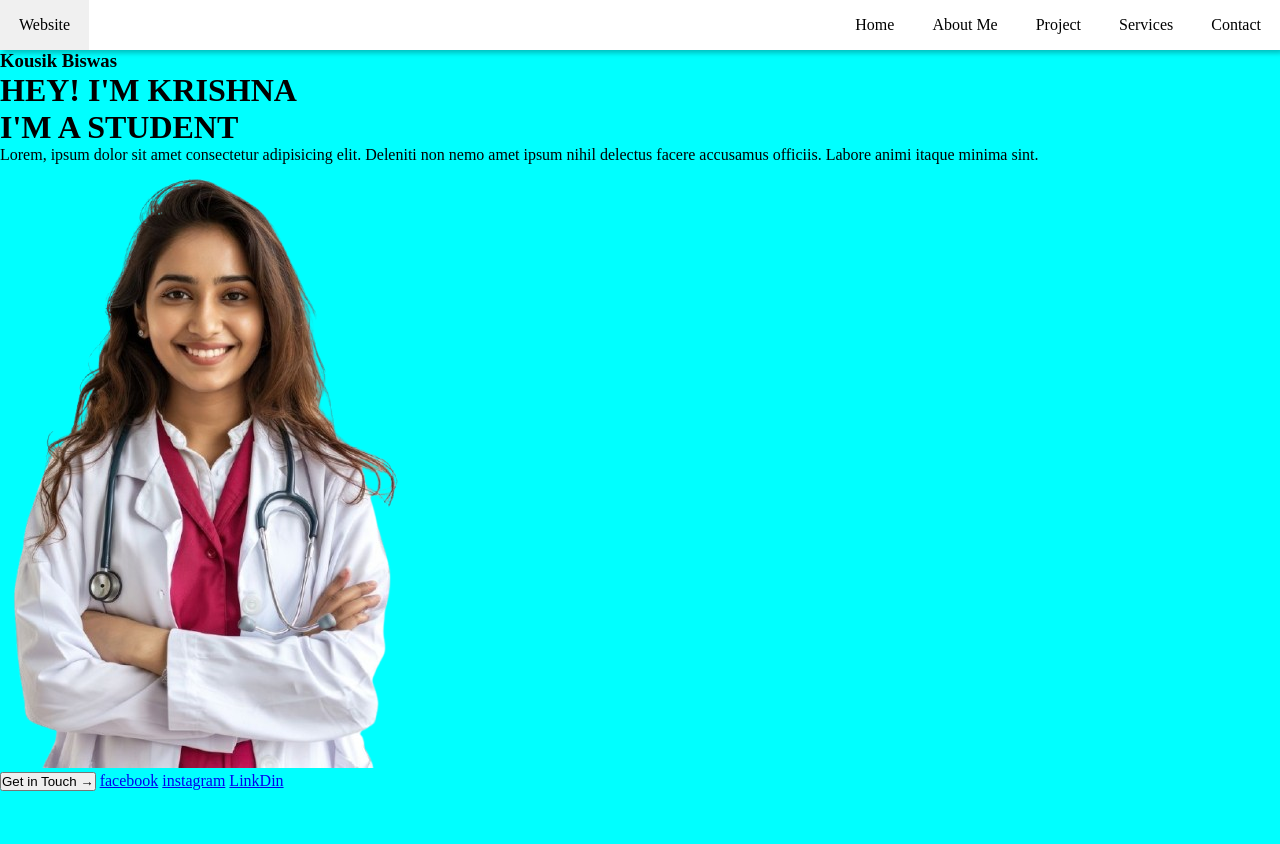
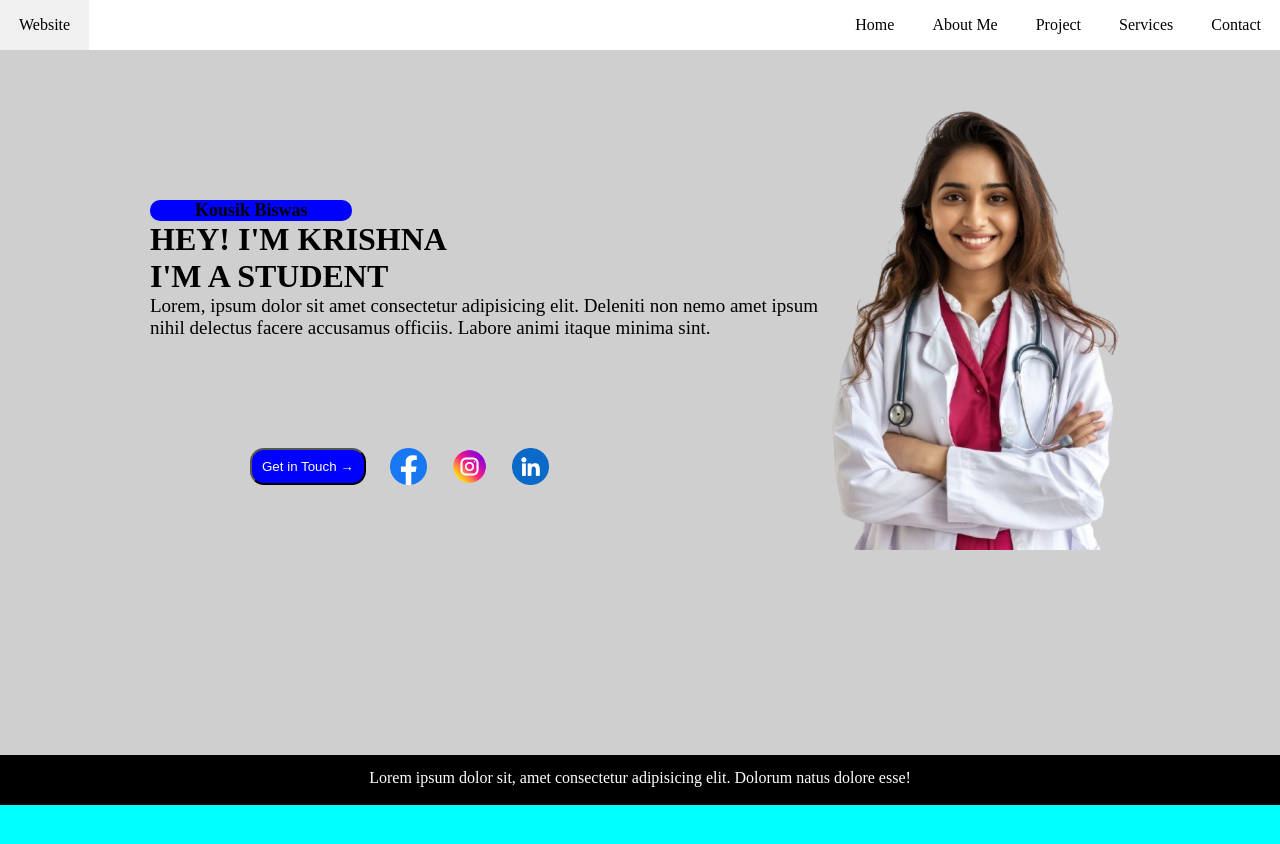
Before and after one commit to codekrishn/CV_Profile_Webpage, a plain HTML site: page index.html in a window 1280 px wide. Before the commit the page ends 800 px from the top, so only its background shows below. Drawn offline with Linux system fonts and the light colour scheme.

Commit message:
add hero section

```diff
--- a/index.html
+++ b/index.html
@@ -11,7 +11,6 @@
 <body>
 
     <!-- Navigation -->
-
     <nav>
         <ul class="sidebar">
             <li onclick="hideSidebar()"><a href="#"><img src="img/close.png" alt=""></a></li>
@@ -36,22 +35,31 @@
     </nav>
 
     <!-- Hero Section -->
+    <div class="hero-all">
         <div class="hero-container">
+            <div class="hero-to-img">
                 <div class="hero">
                     <h3>Kousik Biswas</h3>
                     <h1>HEY! I'M KRISHNA</h1>
                     <h1>I'M A STUDENT</h1>
-            <P>Lorem, ipsum dolor sit amet consectetur adipisicing elit. Deleniti non nemo amet ipsum nihil delectus facere accusamus officiis. Labore animi itaque minima sint.</P>
+                    <P>Lorem, ipsum dolor sit amet consectetur adipisicing elit. Deleniti non nemo amet ipsum nihil
+                        delectus
+                        facere accusamus officiis. Labore animi itaque minima sint.</P>
                 </div>
-        <div class="img">
+                <div class="image">
                     <img src="/img/hero/student.png" alt="img KRISHNA">
+                </div>
             </div>
 
             <div class="hero-button">
-            <button class="button">Get in Touch →</button>
-            <a href="#">facebook</a>
-            <a href="#">instagram</a>
-            <a href="#">LinkDin</a>
+                <button class="social-button">Get in Touch →</button>
+                <a class="social" href="#"><img src="img/social_media/facebook.png" alt="facebook"></a>
+                <a class="social" href="#"><img src="img/social_media/1nstagramnstagram (1nstagram).png" alt="instagram"></a>
+                <a class="social" href="#"><img src="img/social_media/linkedin.png" alt="linkedin"></a>
+            </div>
+        </div>
+        <div class="blank">
+            <p>Lorem ipsum dolor sit, amet consectetur adipisicing elit. Dolorum natus dolore esse!</p>
         </div>
     </div>
 
--- a/style.css
+++ b/style.css
@@ -53,7 +53,7 @@ nav li:first-child {
     z-index: 1000;
     backdrop-filter: blur(10px);
     background-color: rgba(255, 255, 255, 0.2);
-    box-shadow: -10px 0 10px rgba(0, 0, 0, 0.26);
+    box-shadow: -10px 0 10px rgba(0, 0, 0, 0.897);
     display: none;
     flex-direction: column;
     align-items: flex-start;
@@ -81,7 +81,77 @@ nav li:first-child {
 }
 
 /* Hero Section */
+.hero-all {
+    background-color: rgb(207, 207, 207);
+}
 
+.hero-container {
+    height: 130vh;
+    padding: 0px 100px 0 100px;
+}
+
+.hero-to-img {
+    display: flex;
+    padding: 50px 50px 0 50px;
+}
+
+.hero {
+    padding: 100px 0 0 0px;
+}
+
+.hero h3 {
+    background-color: blue;
+    margin-right: 470px;
+    border-radius: 10px;
+    font-size: 18px;
+    text-align: center;
+}
+
+.hero p {
+    font-size: 19px;
+}
+
+.image img {
+    height: 450px;
+}
+
+.hero-button {
+    position: relative;
+    top: -170px;
+    padding: 50px 0 0px 150px;
+}
+
+.social-button {
+    background-color: blue;
+    color: white;
+    padding: 9px 10px;
+    border-radius: 14px;
+}
+
+.hero-button a {
+    padding: 5px 0 0 20px;
+}
+
+.social {
+    position: relative;
+    top: 14px;
+}
+
+.hero-button img {
+    width: 37px;
+}
+
+.blank {
+    margin: -335px 0 -500px 0px;
+    background-color: black;
+    height: 50px;
+    color: white;
+}
+
+.blank p {
+    text-align: center;
+    padding: 14px 0 0px 0px;
+}
 
 
 
```
Also changed, not shown: img/social_media/1nstagramnstagram (1nstagram).png (added), img/social_media/facebook.png (added), img/social_media/linkedin.png (added). Lines whose indentation alone changed are shown as unchanged.
